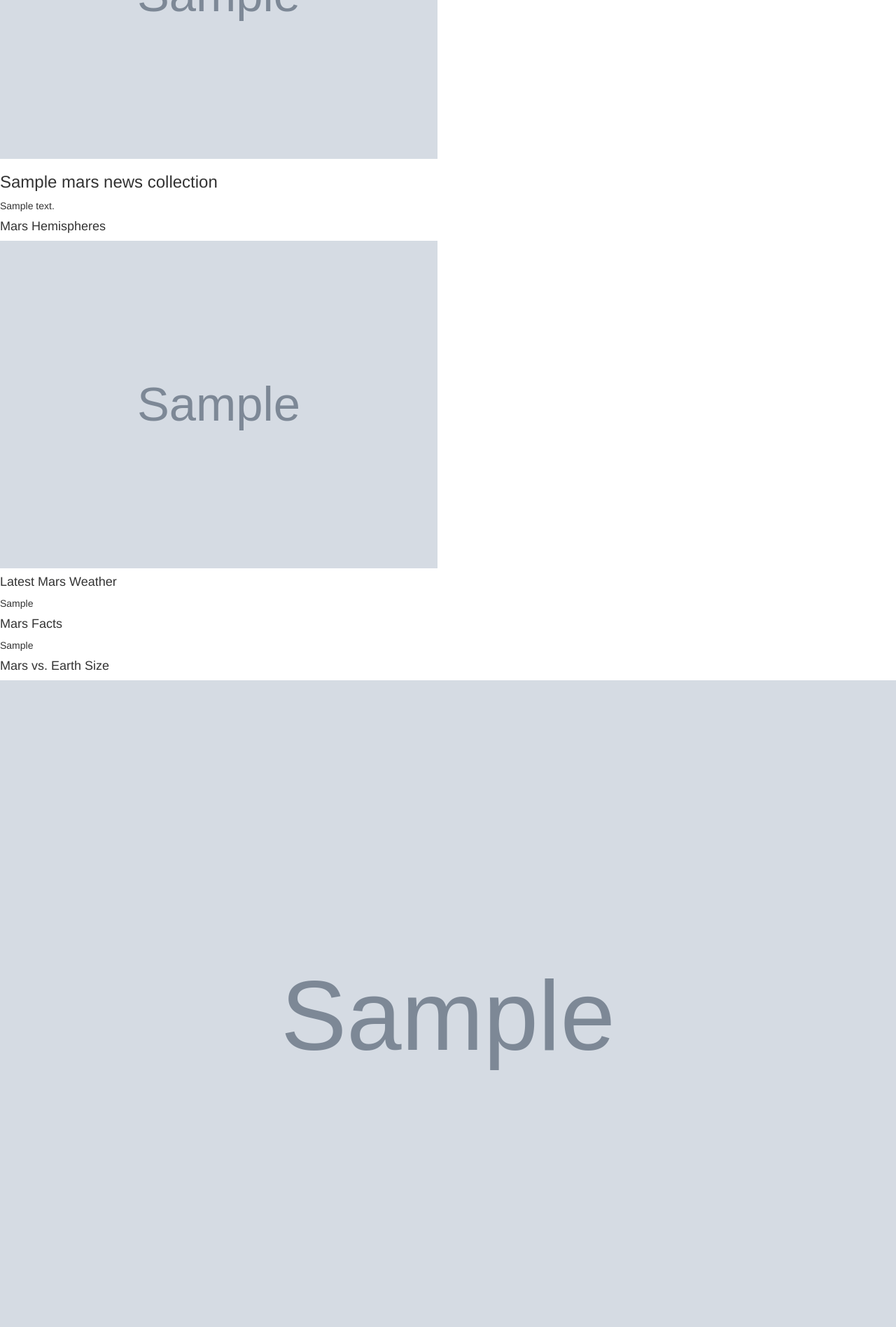
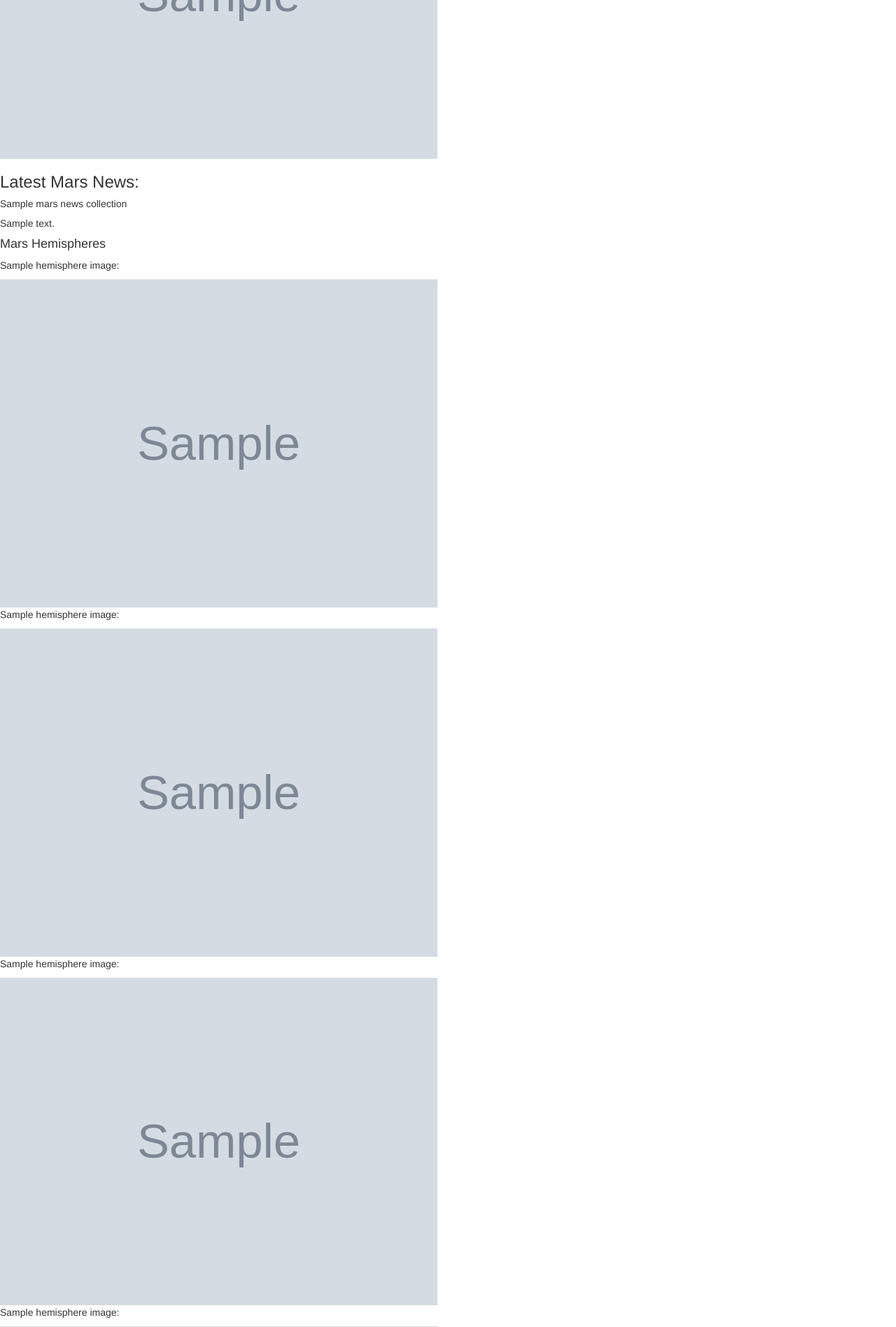
Before and after one commit to timothyyu/mission-to-mars, a Flask app: page / in a window 1280 px wide. Shown: the part 584-2480 px from the top of the page at 70% size. Run offline with Flask 2, Linux system fonts and the light colour scheme; grey boxes marked "Sample" are stand-in pictures; a database or web service that is not in the repository returns one stand-in record (values such as "Sample title"); some libraries are stand-ins or nearby versions.

Commit message:
index.html updated; hemisphere images flask link working

```diff
--- a/templates/index.html
+++ b/templates/index.html
@@ -26,12 +26,24 @@
         <img src= {{ mars.jpl_mars_image}} style="width: 100%"/>
 
         <!-- Latest News title + paragraph text from NASA -->
-        <h3>{{ mars.news_title }}</h3>
+        <h3>Latest Mars News:</h3>
+        <h5>{{ mars.news_title }}</h5>
         <p>{{ mars.news_p_text }}</p>
 
         <!-- Mars Hemispheres -->
         <h4>Mars Hemispheres</h4>
-        <img src= {{ mars.hemisphere_images[0]['image']}} style="width: 100%"/>
+
+        <p>{{ mars.hemisphere_images[0]["Title"]}}:</p>
+        <img src= {{ mars.hemisphere_images[0]["Image URL"]}} style="width: 100%"/>
+
+        <p>{{ mars.hemisphere_images[1]["Title"]}}:</p>
+        <img src= {{ mars.hemisphere_images[1]["Image URL"]}} style="width: 100%"/>
+
+        <p>{{ mars.hemisphere_images[2]["Title"]}}:</p>
+        <img src= {{ mars.hemisphere_images[2]["Image URL"]}} style="width: 100%"/>
+
+        <p>{{ mars.hemisphere_images[3]["Title"]}}:</p>
+        <img src= {{ mars.hemisphere_images[3]["Image URL"]}} style="width: 100%"/>
 
       </div>
     </div>
@@ -47,7 +59,7 @@
 
 
     <!-- Mars vs Earth Size diagram and text  -->
-    <h4>Mars vs. Earth Size</h4>
+    <h4>Mars vs. Earth Size:</h4>
     <img src= {{ mars.diagram_img}} style="width: 100%"/>
     <div>{{ mars.diagram_text|safe}}</div>
 
```
